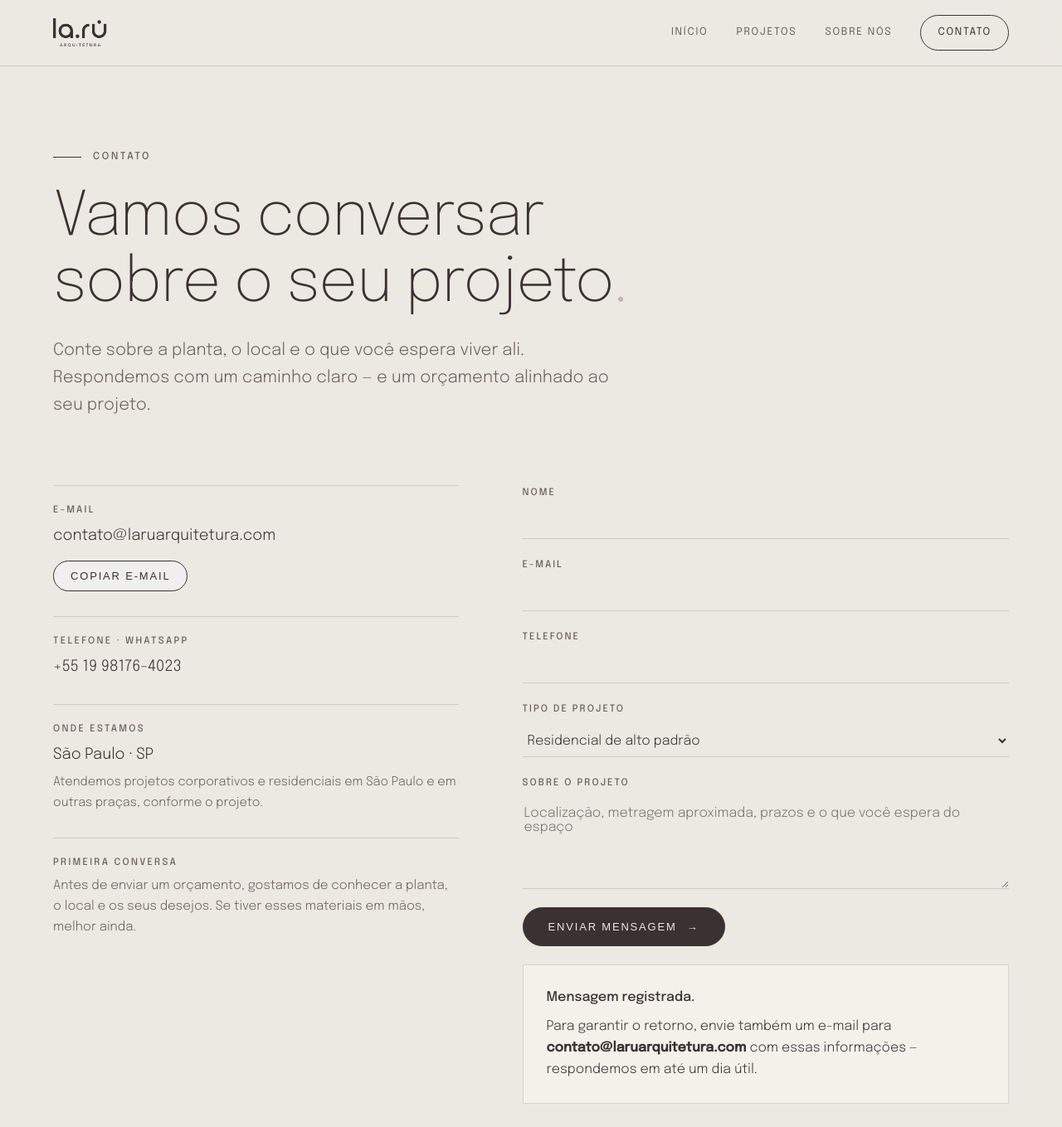
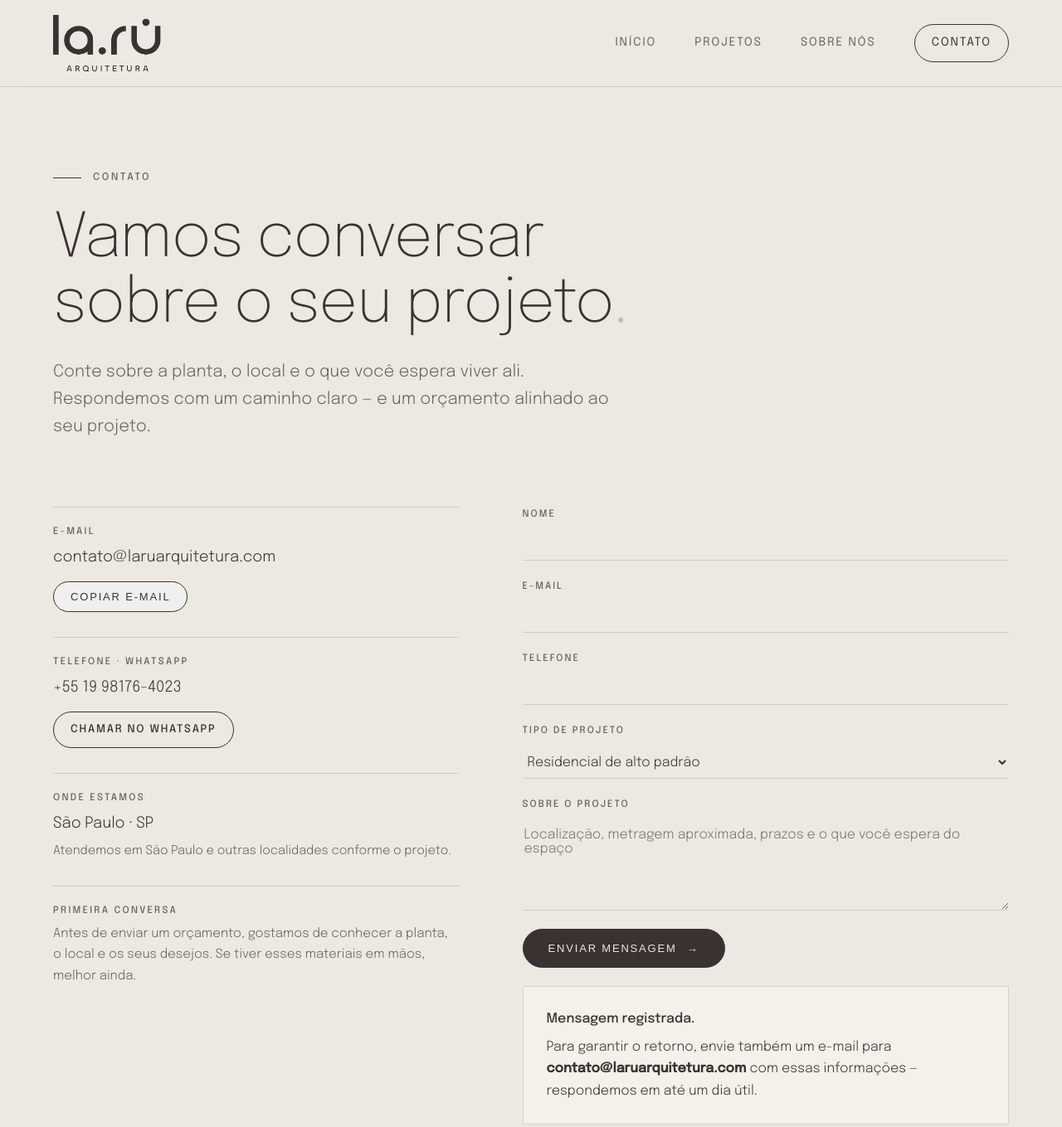
Before and after one commit to gridcreative/laru-site, a plain HTML site: page contato.html in a window 1280 px wide. Shown: the top 1359 px of the page at 83% size. Drawn offline with Linux system fonts and the light colour scheme.

Commit message:
Header maior, slideshow 3s, botões de contato via WhatsApp
Co-Authored-By: Claude Fable 5 <noreply@anthropic.com>

```diff
--- a/contato.html
+++ b/contato.html
@@ -46,11 +46,12 @@
         <div class="c-item">
           <span class="t">Telefone · WhatsApp</span>
           <span class="v">+55 19 98176-4023</span>
+          <a class="btn" href="https://wa.me/5511969491633" target="_blank" rel="noopener" style="margin-top:8px;padding:10px 20px">Chamar no WhatsApp</a>
         </div>
         <div class="c-item">
           <span class="t">Onde estamos</span>
           <span class="v">São Paulo · SP</span>
-          <p class="muted" style="font-size:.92rem">Atendemos projetos corporativos e residenciais em São Paulo e em outras praças, conforme o projeto.</p>
+          <p class="muted" style="font-size:.92rem">Atendemos em São Paulo e outras localidades conforme o projeto.</p>
         </div>
         <div class="c-item">
           <span class="t">Primeira conversa</span>
--- a/styles.css
+++ b/styles.css
@@ -42,10 +42,10 @@ a{color:inherit;text-decoration:none}
 }
 body::before{content:"";position:fixed;inset:0 0 auto;height:env(safe-area-inset-top,0px);z-index:60;background:var(--nacar)}
 .site-head .wrap{display:flex;align-items:center;justify-content:space-between;gap:24px;padding-block:18px}
-.brand img{height:34px;width:auto}
-.nav{display:flex;gap:34px;align-items:center}
+.brand img{height:68px;width:auto}
+.nav{display:flex;gap:46px;align-items:center}
 .nav a{
-  font-size:12.5px;letter-spacing:.14em;text-transform:uppercase;font-weight:400;
+  font-size:14px;letter-spacing:.14em;text-transform:uppercase;font-weight:400;
   color:var(--ink-soft);padding-block:6px;border-bottom:1px solid transparent;transition:color .25s,border-color .25s;
 }
 .nav a:hover{color:var(--taipa)}
```
Also changed, not shown: index.html (+2 -2 lines), projetos.html (+1 -1 lines).
